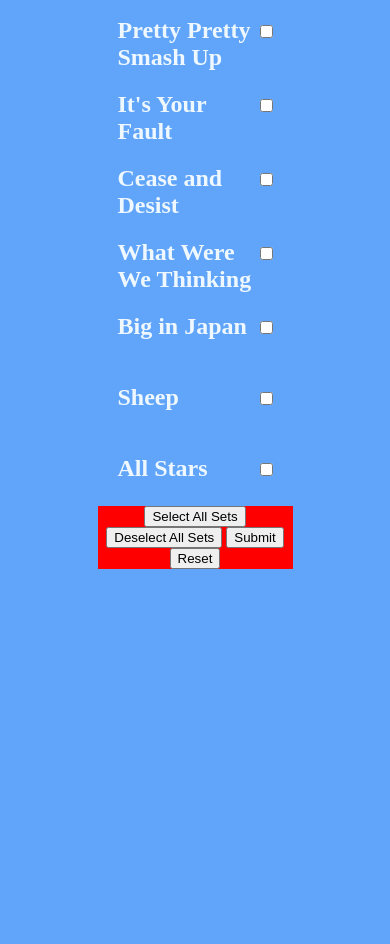
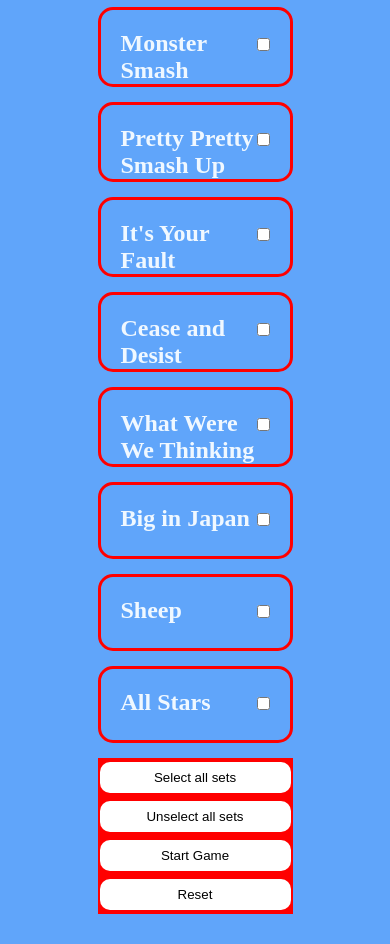
Before and after one commit to chrislee-webdev/smashup-setup, a plain HTML site: page index.html in a window 390 px wide. Shown: the part 647-1591 px from the top of the page. Before the commit the page ends 1246 px from the top, so only its background shows below. Drawn offline with Linux system fonts and the light colour scheme.

Commit message:
working on making the sets fit a mobile first approach. Want to make expansions in to cards

```diff
--- a/assets/style.css
+++ b/assets/style.css
@@ -33,6 +33,25 @@ header,
     margin-bottom: 30px;
 }
 
+.buttons {
+    display: flex;
+    flex-direction: column;
+}
+
+.submit {
+    margin-bottom: 15px;
+}
+
+input[type=button] {
+  background-color: white;
+  border: none;
+  border-radius: 10px;
+  color: black;
+  padding: 8px 16px;
+  text-decoration: none;
+  margin: 4px 2px;
+}
+
 .playerSelect,
 .buttons,
 .players {
@@ -55,10 +74,11 @@ header,
     display: flex;
     align-items: baseline;
     justify-content: space-between;
-    padding-top: 20px;
-    padding-left: 20px;
-    padding-right: 20px;
+    padding: 20px 20px 0px 20px;
     width: 50%;
+    border: 3px solid red;
+    border-radius: 15px;
+    margin-bottom: 15px;
 }
 
 .setCard:hover {
--- a/index.html
+++ b/index.html
@@ -105,11 +105,10 @@
         </div>
 
         <div class="buttons">
-            <button class="submit" id="selectAll" onclick="selectAll()">Select All Sets</button>
-            <button class="submit" id="unselectAll" onclick="unSelectAll()">Deselect All Sets</button>
-            <button class="submit" id="submit" onclick="ifSelected()">Submit</button>
-            <button class="submit" id="reset" onclick="window.location.reload()">Reset</button>
-        </div>
+            <input type="button" class="submit" id="selectAll" onclick="selectAll()" value="Select all sets">
+            <input type="button" class="submit" id="unselectAll" onclick="unSelectAll()" value="Unselect all sets">
+            <input type="button" class="submit" id="submit" onclick="ifSelected()" value="Start Game">
+            <input type="button"class="submit" id="reset" onclick="window.location.reload()" value="Reset">
     </main>
 
     <script src="./assets/script.js"></script>
```
